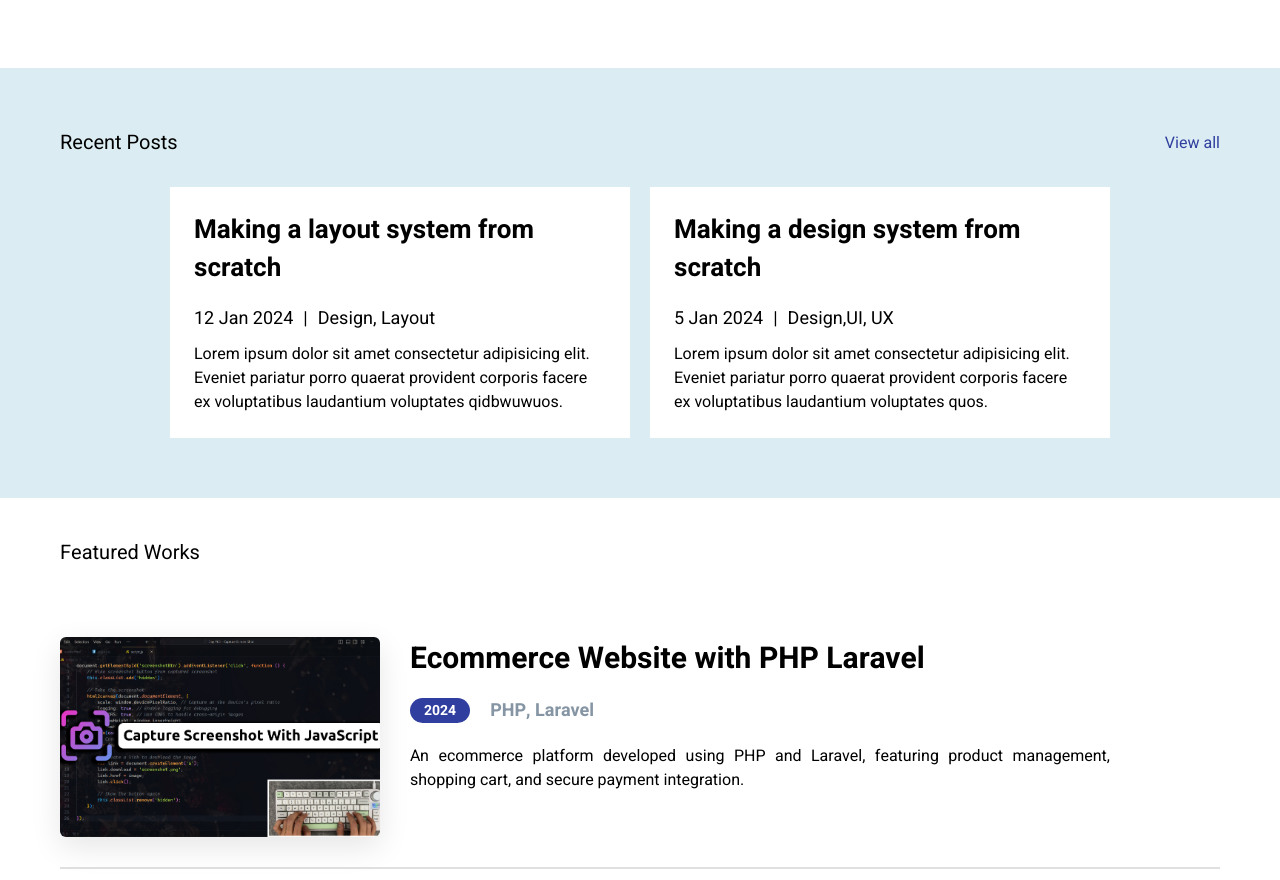
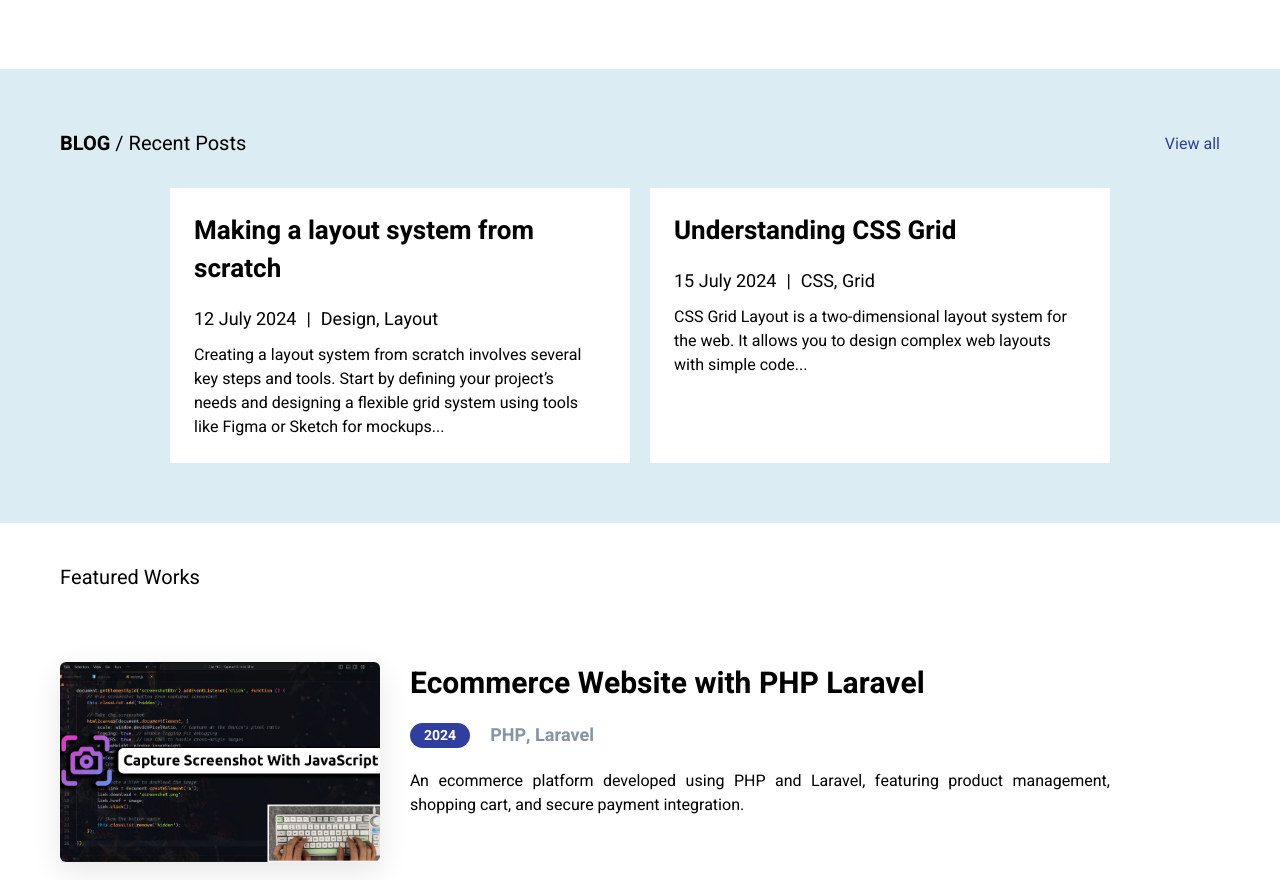
Before and after one commit to zack97/my_portfolio, a React (Vite) app: page / in a window 1280 px wide. Shown: the part 1820-2700 px from the top of the page. Built offline with nearby package versions, Linux system fonts and the light colour scheme.

Commit message:
design done 2

```diff
--- a/src/components/Home.jsx
+++ b/src/components/Home.jsx
@@ -8,6 +8,7 @@ import "./Portfolio.css";
 import Footer from "./Footer";
 import Header from "./Header";
 import featuredWorks from "../model/featuredWorks";
+import posts from "../model/posts";
 
 const Home = () => {
   const [isExpanded, setIsExpanded] = useState(false);
@@ -23,6 +24,7 @@ const Home = () => {
   };
 
   const displayedWorks = showMore ? featuredWorks : featuredWorks.slice(0, 3);
+  const displayedPosts = posts.slice(0, 2);
 
   return (
     <>
@@ -38,12 +40,12 @@ const Home = () => {
               I am a passionate Full-Stack Developer currently preparing for my
               final year in Bachelor of Computer Management at EPHEC Belgium,
               starting September 2024. I recently completed intensive training
-              at BeCode Bootcamp, gaining expertise in JavaScript, React, and
-              Node.js. This experience enhanced my ability to deliver
-              high-quality, dynamic applications. I excel in both front-end and
-              back-end development, creating user-centric solutions. Committed
-              to continuous learning, I stay updated with industry trends and
-              enjoy contributing to open-source projects.
+              at BeCode Bootcamp, gaining expertise in JavaScript, React,
+              Node.js, Mysql, Laravel, Php, Java. This experience enhanced my
+              ability to deliver high-quality, dynamic applications. I excel in
+              both front-end and back-end development, creating user-centric
+              solutions. Committed to continuous learning, I stay updated with
+              industry trends and enjoy contributing to open-source projects.
             </p>
           </div>
           <button className="button" onClick={toggleExpand}>
@@ -59,6 +61,10 @@ const Home = () => {
           </a>
         </div>
         <img src={profile} alt="Profile" />
+      </div>
+
+      <div className="lineDiv">
+        <p className="spaceline"></p>
       </div>
 
       <div className="skills" id="skills">
@@ -137,38 +143,25 @@ const Home = () => {
 
       <div className="recent">
         <div className="header">
-          <h4>Recent Posts</h4>
+          <h4>
+            <b>BLOG</b> / Recent Posts
+          </h4>
           <Link to="/blog">
             <a>View all</a>
           </Link>
         </div>
         <div className="posts">
-          <div className="post-item">
-            <h3>Making a layout system from scratch</h3>
-            <div className="info">
-              <h5>12 Jan 2024</h5>
-              <h5>|</h5>
-              <h5>Design, Layout</h5>
+          {displayedPosts.map((post, index) => (
+            <div className="post-item" key={index}>
+              <h3>{post.title}</h3>
+              <div className="info">
+                <h5>{post.date}</h5>
+                <h5>|</h5>
+                <h5>{post.tags}</h5>
+              </div>
+              <p>{post.preview}</p>
             </div>
-            <p>
-              Lorem ipsum dolor sit amet consectetur adipisicing elit. Eveniet
-              pariatur porro quaerat provident corporis facere ex voluptatibus
-              laudantium voluptates qidbwuwuos.
-            </p>
-          </div>
-          <div className="post-item">
-            <h3>Making a design system from scratch</h3>
-            <div className="info">
-              <h5>5 Jan 2024</h5>
-              <h5>|</h5>
-              <h5>Design,UI, UX</h5>
-            </div>
-            <p>
-              Lorem ipsum dolor sit amet consectetur adipisicing elit. Eveniet
-              pariatur porro quaerat provident corporis facere ex voluptatibus
-              laudantium voluptates quos.
-            </p>
-          </div>
+          ))}
         </div>
       </div>
 
--- a/src/index.css
+++ b/src/index.css
@@ -102,7 +102,6 @@ nav button#menuButton {
 
 .main {
   /* background-color: #deebee; */
-  border-bottom: 3px solid #deebee;
   padding: 0 148px;
   display: flex;
   align-items: center;
@@ -145,6 +144,16 @@ nav button#menuButton {
   border-radius: 100px;
   box-shadow: 1px 0px 1px #1a237e;
   padding: 10px;
+}
+
+.lineDiv {
+  display: flex;
+  justify-content: center;
+}
+.spaceline {
+  height: 1px;
+  width: 50%;
+  box-shadow: 1px 1px 10px #333;
 }
 
 .skills {
@@ -784,7 +793,7 @@ footer .bottom .links a {
 
   .main img {
     margin-top: 20px;
-    width: 100%;
+    width: 50%;
     height: auto;
     border-radius: 50px;
   }
```
Also changed, not shown: 5 other files (tests, documents, lock files or other folders).
